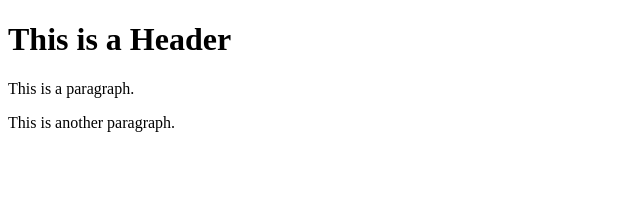
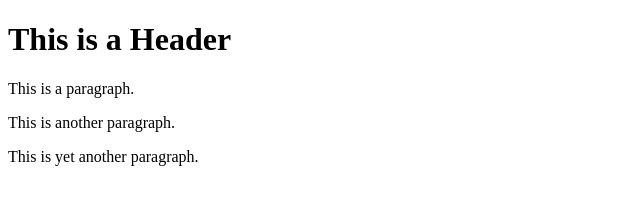
Before and after one commit to RPjetri/git-test, a website: page index.html in a window 1280 px wide. Shown: the whole page, without its empty margins (0-640 px from the left). Drawn offline with Linux system fonts and the light colour scheme.

Commit message:
Fifth Commit

```diff
--- a/index.html
+++ b/index.html
@@ -4,5 +4,6 @@
         <h1>This is a Header</h1>
         <p>This is a paragraph.</p>
         <p>This is another paragraph.</p>
+        <p>This is yet another paragraph.</p>
     </body>
 </html>
```
